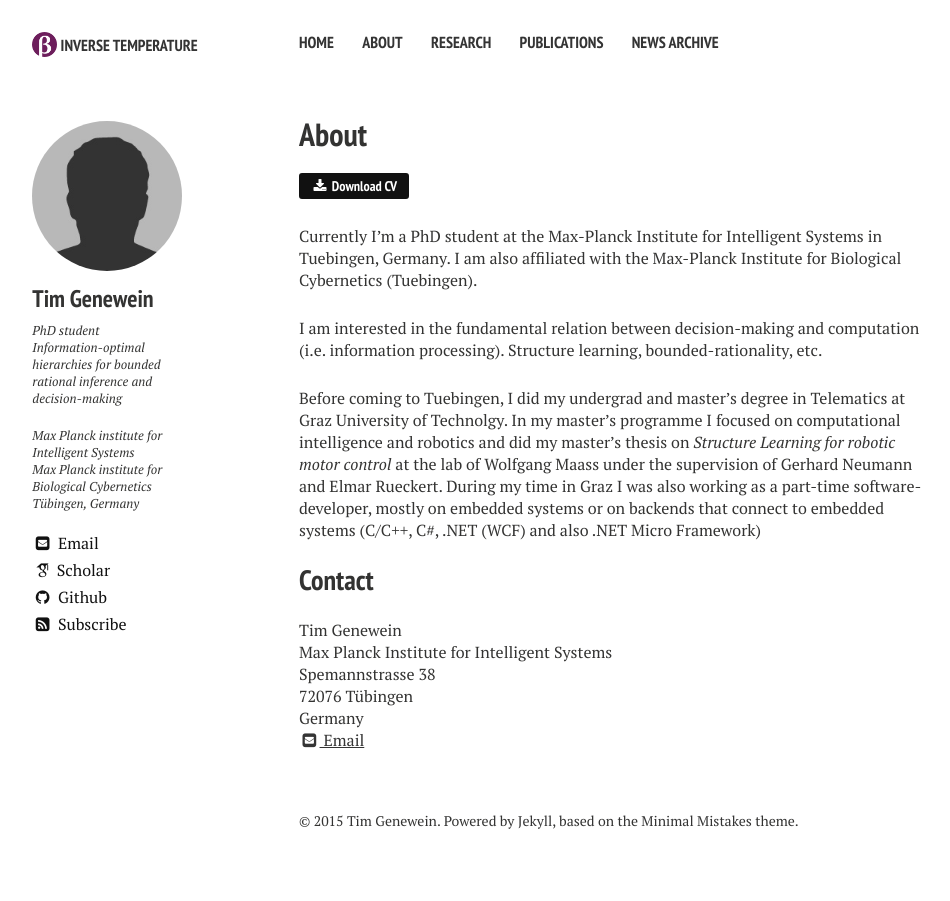
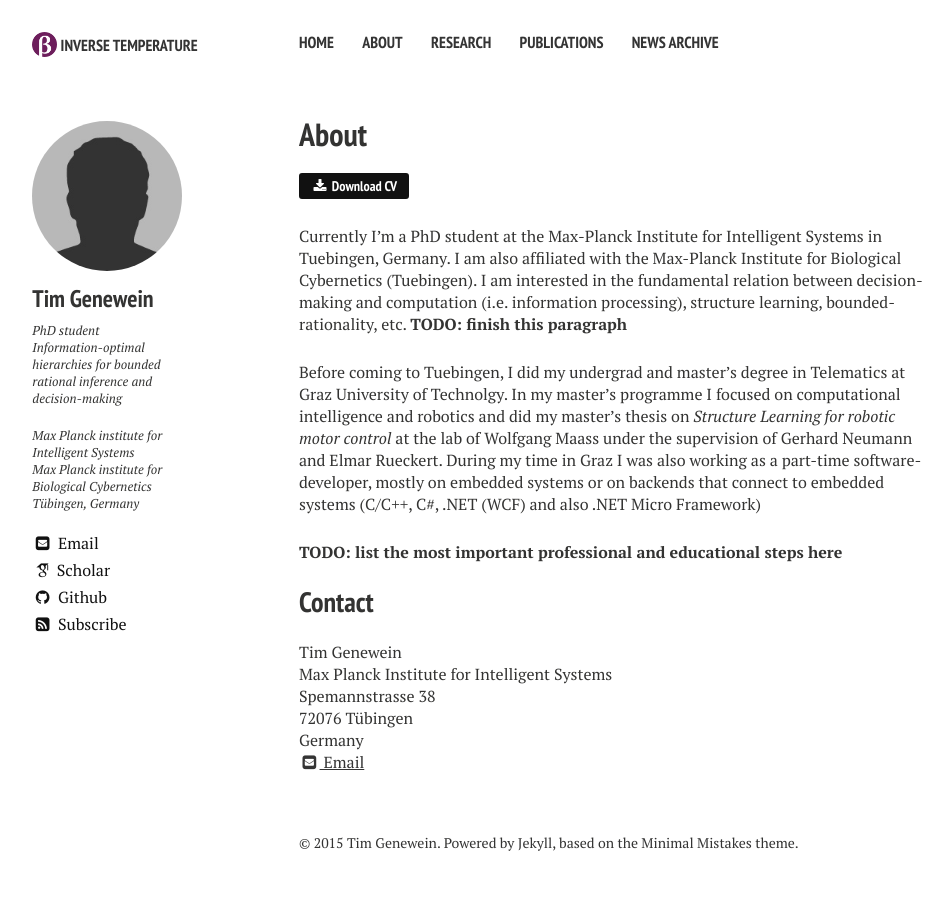
Before and after one commit to tgenewein/tgenewein.github.io, a Jekyll site: the page built from about/index.md, in a window 1280 px wide. Shown: the whole page, without its empty margins (21-971 px from the left). Built offline with Jekyll 4.4.1, drawn with Linux system fonts in a browser that asks for light colours; nearby versions of some CDN libraries; some web fonts are replaced.

Commit message:
... cleanup

```diff
--- a/about/index.md
+++ b/about/index.md
@@ -2,6 +2,7 @@
 layout: page
 title: About
 share: false
+excerpt: "Currently, I'm a PhD student at the Max Planck Institute for Intelligent Systems"
 # tags: [about, Jekyll, theme, responsive]
 # modified: 2014-08-08T20:53:07.573882-04:00
 # comments: true
@@ -17,12 +18,13 @@ share: false
 <a markdown="0" href="{{ site.url }}/files/CV.pdf" class="btn"><i class="fa fa-fw fa-download"></i> Download CV</a>
 
 
-Currently I'm a PhD student at the Max-Planck Institute for Intelligent Systems in Tuebingen, Germany. I am also affiliated with the Max-Planck Institute for Biological Cybernetics (Tuebingen).
 
-I am interested in the fundamental relation between decision-making and computation (i.e. information processing). Structure learning, bounded-rationality, etc.
+Currently I'm a PhD student at the Max-Planck Institute for Intelligent Systems in Tuebingen, Germany. I am also affiliated with the Max-Planck Institute for Biological Cybernetics (Tuebingen). I am interested in the fundamental relation between decision-making and computation (i.e. information processing),  structure learning, bounded-rationality, etc. **TODO: finish this paragraph**
 
 Before coming to Tuebingen, I did my undergrad and master's degree in Telematics at Graz University of Technolgy. In my master's programme I focused on computational intelligence and robotics and did my master's thesis on *Structure Learning for robotic motor control* at the lab of Wolfgang Maass under the supervision of Gerhard Neumann and Elmar Rueckert.
 During my time in Graz I was also working as a part-time software-developer, mostly on embedded systems or on backends that connect to embedded systems (C/C++, C#, .NET (WCF) and also .NET Micro Framework)
+
+**TODO: list the most important professional and educational steps here**
 
 ## Contact
 Tim Genewein
```
Also changed, not shown: _posts/2013-09-25-Poster-Bernstein.md (+1 -1 lines), _posts/2013-12-09-Talk-NIPS-workshop.md (+2 -2 lines), posts/index.md (+1 -1 lines), publications/index.md (+1 -0 lines), research/index.md (+2 -0 lines).
